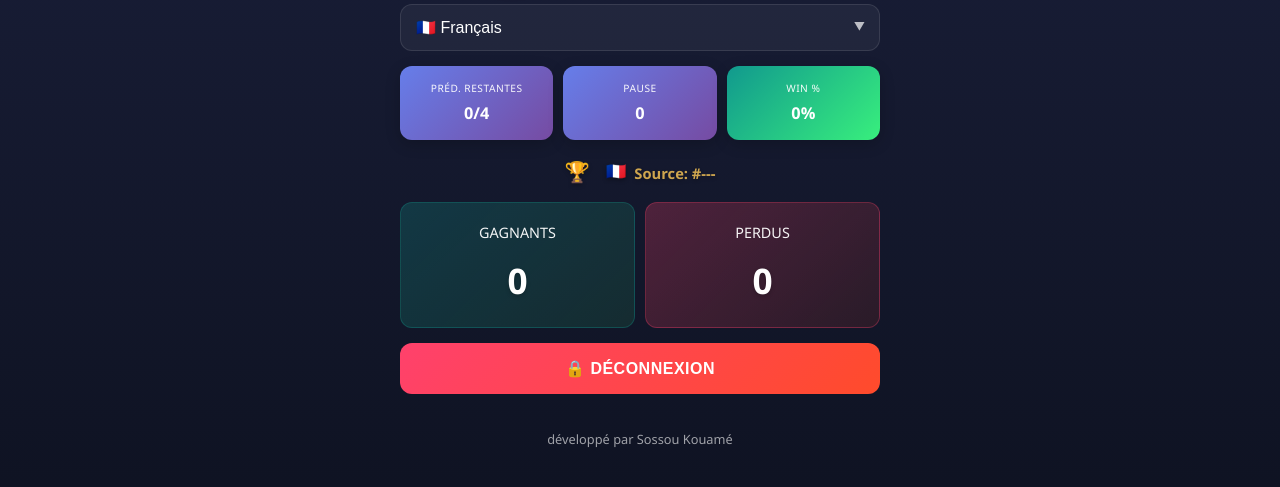
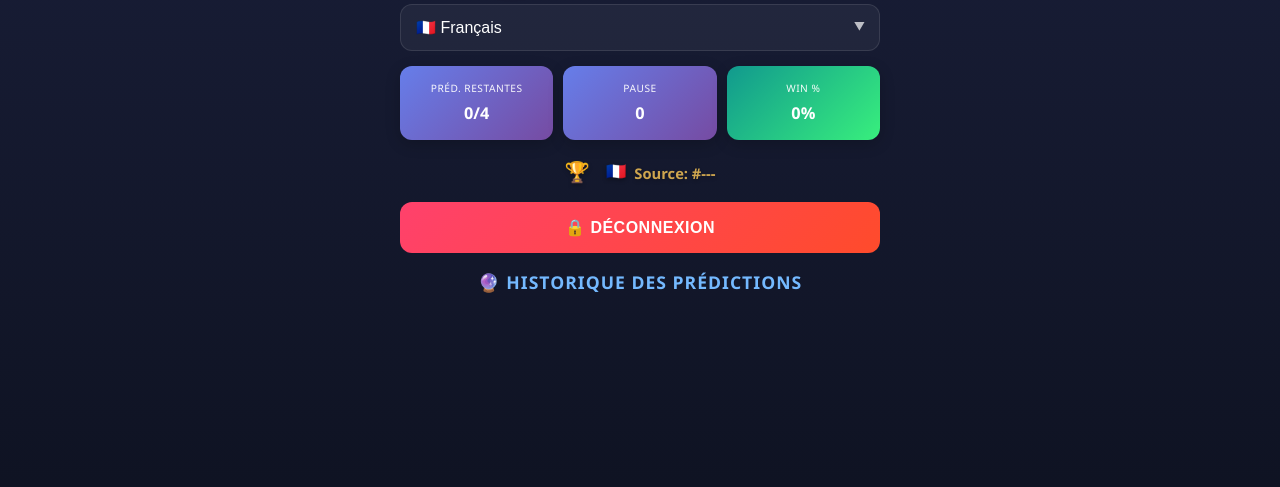
Before and after one commit to appolinair2355/Pr-diction-par-application-Android-16-f-vrier-2026, a Python web app: template templates/index.html in a window 1280 px wide. Shown: the part 201-688 px from the top of the page. Run offline with Jinja, Linux system fonts and the light colour scheme; the template is opened without the code that fills it, so the values that code supplies are empty.

Commit message:
Add files via upload

```diff
--- a/templates/index.html
+++ b/templates/index.html
@@ -54,12 +54,12 @@
             </a>
             {% else %}
             <div class="info-box role">
-                <div class="label">Préd. restantes</div>
+                <div class="label" data-translate="prediction_count_label">Préd. restantes</div>
                 <div class="value" id="topWonCount">0/4</div>
             </div>
             {% endif %}
             <div class="info-box role">
-                <div class="label">Pause</div>
+                <div class="label" data-translate="pause_label">Pause</div>
                 <div class="value" id="topLostCount">0</div>
             </div>
             <div class="info-box win-rate">
@@ -85,38 +85,20 @@
             <p id="largePredStatus">📊 Statut: EN ATTENTE DU RÉSULTAT...</p>
         </div>
 
-        <!-- Stats -->
-        <div class="stats-row">
-            <div class="stat-half won">
-                <div class="label" data-translate="won">Gagnants</div>
-                <div class="value" id="wonValue">0</div>
-            </div>
-            <div class="stat-half lost">
-                <div class="label" data-translate="lost">Perdus</div>
-                <div class="value" id="lostValue">0</div>
-            </div>
-        </div>
-
-        <div class="info-bar" id="pauseInfoBar" style="display: none; margin-top: 10px;">
-            <div class="info-box role" style="background: linear-gradient(135deg, #f093fb 0%, #f5576c 100%);">
-                <div class="label">Préd. Restantes</div>
-                <div class="value" id="predRemaining">0</div>
-            </div>
-            <div class="info-box win-rate" id="pauseTimerBox" style="background: linear-gradient(135deg, #84fab0 0%, #8fd3f4 100%);">
-                <div class="label">Pause</div>
-                <div class="value" id="pauseTimerValue">--:--</div>
-            </div>
-        </div>
-
         <!-- Déconnexion -->
         <button class="btn btn-disconnect" onclick="logout()" data-translate="disconnect">
             🔒 Déconnexion
         </button>
 
+        <!-- Historique des Prédictions -->
+        <div class="history-container">
+            <h2 class="history-title" data-translate="history_title">🔮 Historique des Prédictions</h2>
+            <div class="history-grid" id="historyGrid">
+                <!-- Rempli par JS -->
+            </div>
+        </div>
+
         <!-- Footer -->
-        <div class="footer">
-            développé par Sossou Kouamé
-        </div>
     </div>
 
     <!-- Modal abonnement expiré -->
```
